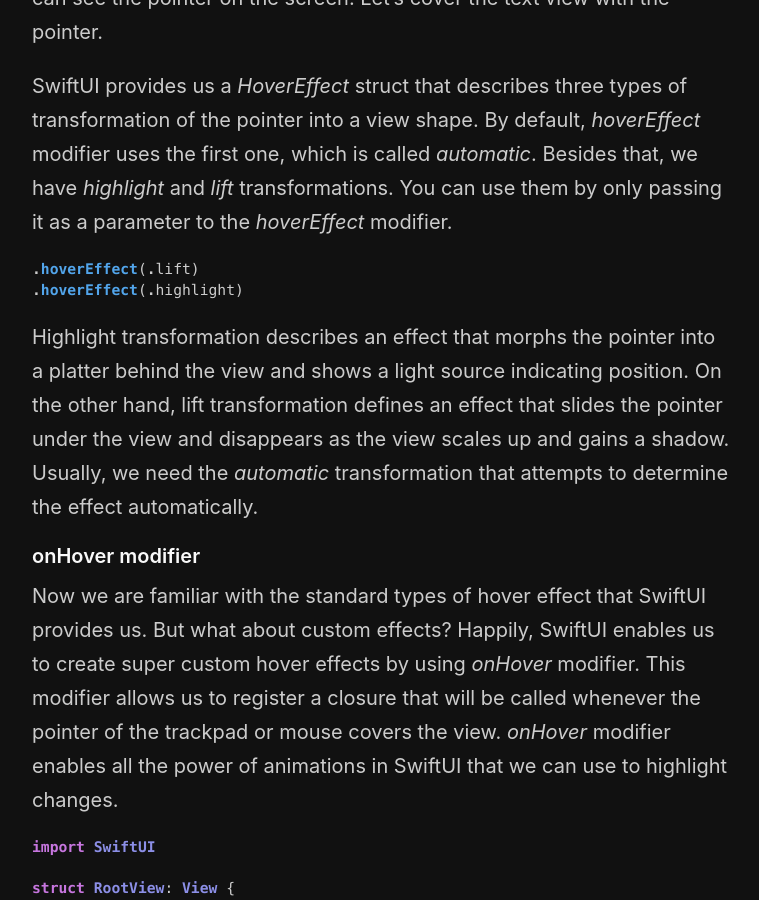
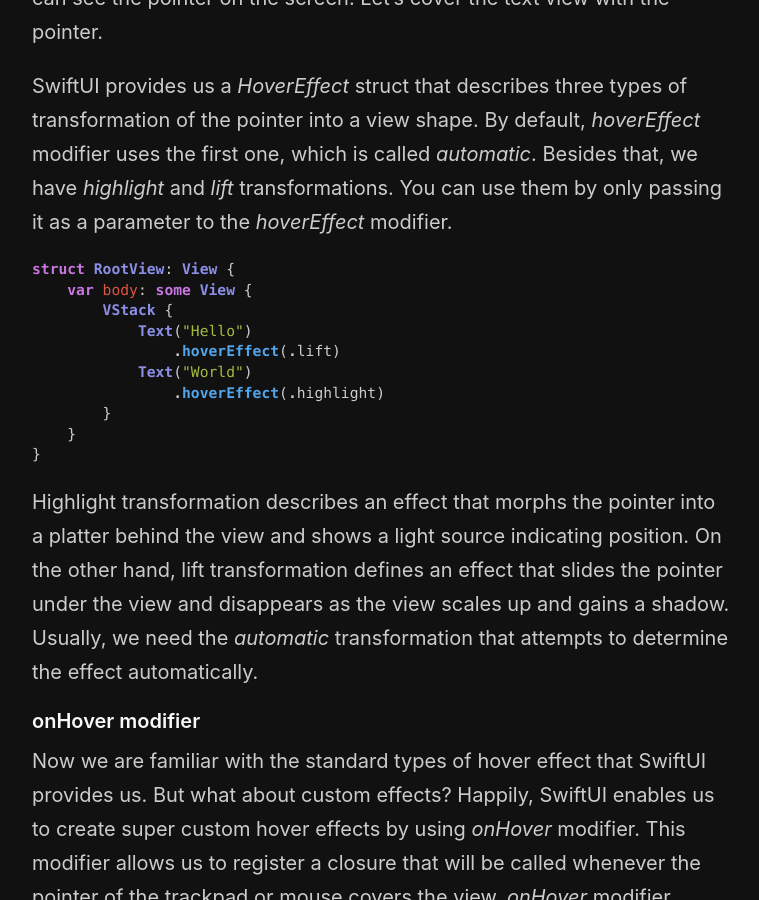
Before and after one commit to mecid/mecid.github.io, a Jekyll site: the page built from _posts/2020-03-25-hover-effect-in-swiftui.md, in a window 1280 px wide and 900 px high, scrolled down 1175 px. Shown: the whole window, without its empty margins (258-1017 px from the left). Built offline with Jekyll 4.4.1, drawn with Linux system fonts in a browser that asks for light colours.

Commit message:
hover effect code example tuned

````diff
--- a/_posts/2020-03-25-hover-effect-in-swiftui.md
+++ b/_posts/2020-03-25-hover-effect-in-swiftui.md
@@ -28,8 +28,16 @@
 SwiftUI provides us a *HoverEffect* struct that describes three types of transformation of the pointer into a view shape. By default, *hoverEffect* modifier uses the first one, which is called *automatic*. Besides that, we have *highlight* and *lift* transformations. You can use them by only passing it as a parameter to the *hoverEffect* modifier.
 
 ```swift
-.hoverEffect(.lift)
-.hoverEffect(.highlight)
+struct RootView: View {
+    var body: some View {
+        VStack {
+            Text("Hello")
+                .hoverEffect(.lift)
+            Text("World")
+                .hoverEffect(.highlight)
+        }
+    }
+}
 ```
 
 Highlight transformation describes an effect that morphs the pointer into a platter behind the view and shows a light source indicating position. On the other hand, lift transformation defines an effect that slides the pointer under the view and disappears as the view scales up and gains a shadow. Usually, we need the *automatic* transformation that attempts to determine the effect automatically.
````
